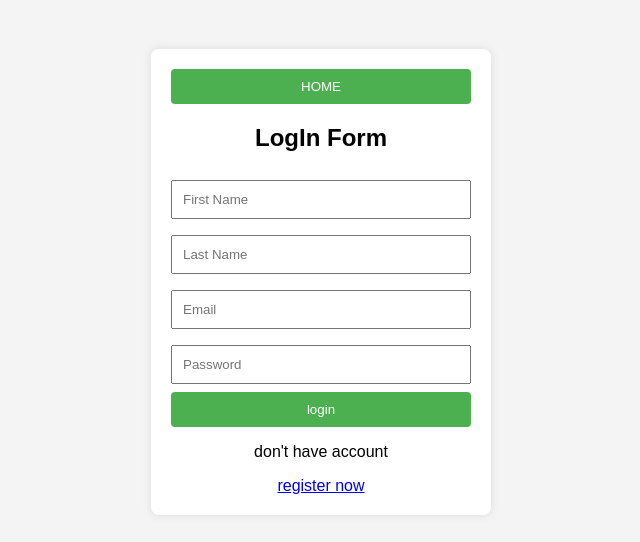
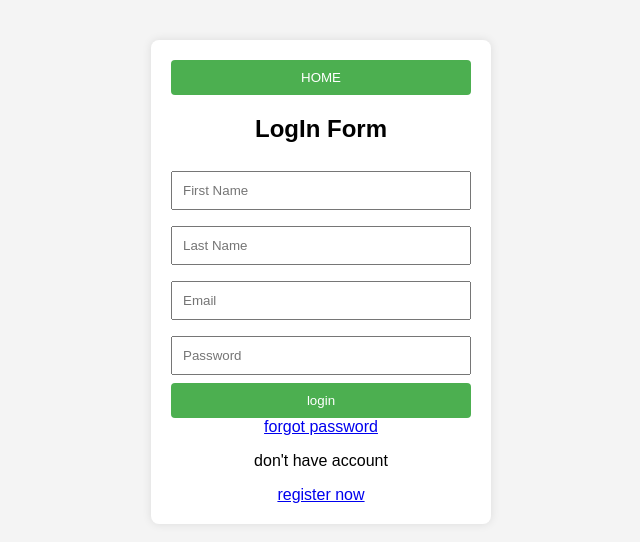
Before and after one commit to major360/my-first-website, a plain HTML site: page contact.html in a window 1280 px wide. Shown: the part 118-660 px from the top of the page, without its empty margins (319-959 px from the left). Drawn offline with Linux system fonts and the light colour scheme.

Commit message:
Add files via upload

```diff
--- a/contact.html
+++ b/contact.html
@@ -23,7 +23,9 @@
             <input type="password" name="password" placeholder="Password" required>
             <br>
            <button>login</button>
+           <a href="#">forgot password</a>
            <p>don't have account</p><a href="home.html">register now</a>
+
         </form>
 
 
```
